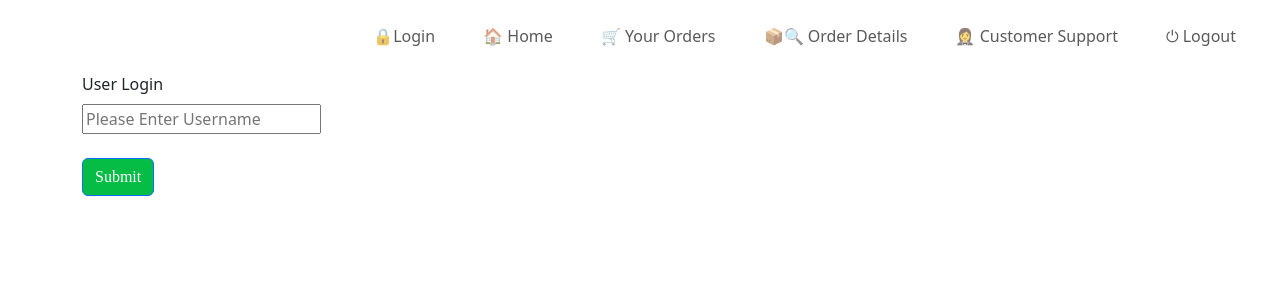
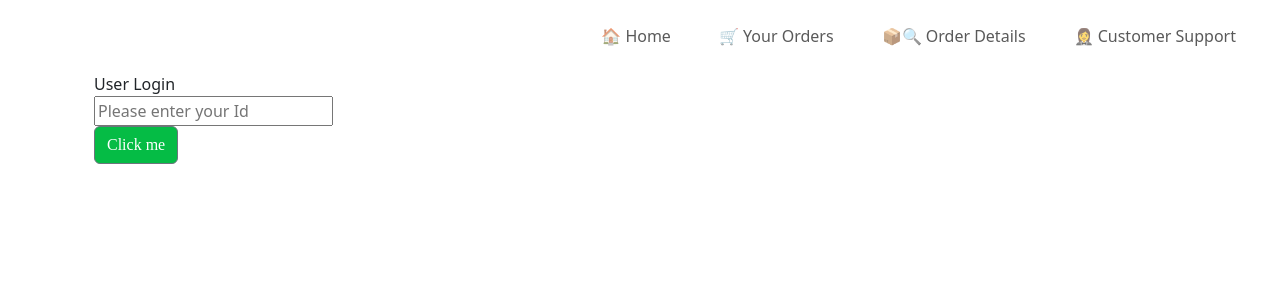
Before and after one commit to bandikedivya/Angular_Routing, an Angular app: page /login in a window 1280 px wide. Shown: the top 300 px of the page. Built offline with nearby package versions, Linux system fonts and the light colour scheme.

Commit message:
localstorage, deactivate and page not found code added on 23rd aug

```diff
--- a/src/app/app.component.html
+++ b/src/app/app.component.html
@@ -2,14 +2,18 @@
   <nav class="navbar navbar-light">
     <div class="container-fluid">
       <ul class="navbar-nav d-flex flex-row">
+        <!-- <li class="nav-item p-2"> -->
+          <!-- Default Login Page[we mention nothing in the quotes] -->
+          <!-- <a routerLink="" class="nav-link btn btn-primary me-3 p-2">🔒Login</a>
+        </li> -->
         <li class="nav-item p-2">
           <!-- Default Login Page[we mention nothing in the quotes] -->
-          <a routerLink="" class="nav-link btn btn-primary me-3 p-2">🔒Login</a>
-        </li>
-        <li class="nav-item p-2">
-          <a routerLink="home" class="nav-link btn btn-primary me-3 p-2"
+          <a routerLink="" class="nav-link btn btn-primary me-3 p-2"
             >🏠 Home</a
           >
+          <!-- <a routerLink="home" class="nav-link btn btn-primary me-3 p-2"
+            >🏠 Home</a
+          > -->
         </li>
         <li class="nav-item p-2">
           <a
@@ -32,11 +36,11 @@
             >🤵‍♀️️ Customer Support</a
           >
         </li>
-        <li class="nav-item p-2">
+        <!-- <li class="nav-item p-2">
           <a routerLink="logout" class="nav-link btn btn-primary me-3 p-2"
             >⏻ Logout</a
           >
-        </li>
+        </li> -->
       </ul>
     </div>
   </nav>
--- a/src/app/app.module.ts
+++ b/src/app/app.module.ts
@@ -3,26 +3,29 @@ import { BrowserModule } from '@angular/platform-browser';
 
 import { AppComponent } from './app.component';
 
-import { LogoutComponent } from './logout/logout.component';
+// import { LogoutComponent } from './logout/logout.component';
 import { HomeComponent } from './home/home.component';
 import { OrderHistoryComponent } from './order-history/order-history.component';
 import { CustomerSupportComponent } from './customer-support/customer-support.component';
 import { RouterModule, Routes } from '@angular/router';
-import { LoginComponent } from './login/login.component';
 import { OrderDetailsComponent } from './order-details/order-details.component';
 import { canActivateGuardGuard } from './can-activate-guard.guard';
+import { LoginComponent } from './login/login.component';
+import { deactivateGuard } from './deactivate.guard';
+import { NotfoundComponent } from './notfound/notfound.component';
 
 // Step - 1 : Should add the RouterModule under imports.
 // Step - 2 : Declaring variable with Routes[path].
 // Step - 3 : Adding RouterModule.forRoot(routes) [forRoot] is a predefined method for RouteModule.
 const routes: Routes = [
+  //Default Login Page[we mention nothing in the quotes]
   {
-    //Default Login Page[we mention nothing in the quotes]
     path: 'login',
     component: LoginComponent,
   },
   {
-    path: 'home',
+    path: '',
+    //path: 'home',
     component: HomeComponent,
   },
   {
@@ -36,7 +39,8 @@ const routes: Routes = [
   {
     path: 'order-details/:OrderId',
     component: OrderDetailsComponent,
-    canActivate:[canActivateGuardGuard]  // should install the guard using command: ng g g canActivateGuard
+    canActivate:[canActivateGuardGuard],  // should install the guard using command: ng g g canActivateGuard
+    canDeactivate: [deactivateGuard]   // should install the guard using command: ng g g Deactivate
   },
   {
     path: 'order-details/:OrderId/order-history',
@@ -50,9 +54,13 @@ const routes: Routes = [
     path: 'customer-support',
     component: CustomerSupportComponent
   },
+  // {
+  //   path: 'logout',
+  //   component: LogoutComponent
+  // },
   {
-    path: 'logout',
-    component: LogoutComponent
+    path: '**',
+    component: NotfoundComponent,
   }
 
 
@@ -60,12 +68,14 @@ const routes: Routes = [
 @NgModule({
   declarations: [
     AppComponent,
-    LogoutComponent,
+    // LogoutComponent,
     HomeComponent,
     OrderHistoryComponent,
     CustomerSupportComponent,
+    //LoginComponent,
+    OrderDetailsComponent,
     LoginComponent,
-    OrderDetailsComponent
+    NotfoundComponent
   ],
   imports: [
     BrowserModule,
--- a/src/app/can-activate-guard.guard.ts
+++ b/src/app/can-activate-guard.guard.ts
@@ -1,23 +1,17 @@
 import { CanActivateFn, Router } from '@angular/router';
 import { inject } from '@angular/core';
 export const canActivateGuardGuard: CanActivateFn = (route, state) => {
-
-//setting up router
-let router = inject(Router);  //method to inject router. Instead of using constructor for routing, we used inject to inject router here.
-
   //let name = "Customer";
+  //setting up router
+  let router = inject(Router); //method to inject router. Instead of using constructor for routing, we used inject to inject router here.
 
 
-  localStorage.setItem("firstName", "Customer");
-
-  let name = localStorage.getItem("firstName");
-  if(name=="Customer")
-    {
-      return true;
-    }
-    else{
-      // To navigate to login screen
-      router.navigate(['/login']);
-      return false;
-    }
+  let name = localStorage.getItem('firstName');
+  if (name == 'Customer') {
+    return true;
+  } else {
+    // To navigate to login screen
+    router.navigate(['/login']);
+    return false;
+  }
 };
--- /dev/null
+++ b/src/app/deactivate.guard.ts
@@ -0,0 +1,21 @@
+import { CanDeactivateFn } from '@angular/router';
+
+//To create this file, should use ng g g Deactivate, then unselect( this * ) using spacebar and shift + down arrow and spacebar(then this * will come on deactive option) then enter.
+// This will create deactivate guard.
+export const deactivateGuard: CanDeactivateFn<unknown> = (
+  component,
+  currentRoute,
+  currentState,
+  nextState
+) => {
+  //return true;
+
+  var isStatus = window.confirm('Do you want to Navigate??');
+  if (isStatus) {
+    console.log('OK');
+    return true;
+  } else {
+    console.log('!!!');
+    return false;
+  }
+};
--- a/src/app/login/login.component.html
+++ b/src/app/login/login.component.html
@@ -1,31 +1,9 @@
-<!-- <div class="container mt-5" style="max-width: 400px;">
-    <h1 class=" text-center mb-4">Login</h1>
 
-    <form>
-        <div class="md-3">
-            <label for="username" class="form-label">Username</label>
-            <input type="text" id="username" class="form-control" placeholder="Enter your username" />
-        </div>
 
-        <div class="mb-3">
-            <label for="password" class="form-label">Password</label>
-            <input type="password" id="password" class="form-control" placeholder="Enter your password" />
-        </div>
-
-        <div class="d-grid">
-            <button class="btn btn-primary" (click)="btnlogin()" onclick="location.href='home'">Log in</button>
-        </div>
-
-        <a href="/forgot-password" class="forgot-link">Forgot Password?</a>
-    </form>
-</div> -->
-<!-- <button class = "btn btn-primary" (click)="btnlogout()" onclick="location.href='home'">Home</button> -->
-
-<div>
-  <label class="form-label">User Login</label>
-  <br />
-  <input type="text" placeholder="Please Enter Username" #LoginTextBox />
-  <br />
-  <br />
-  <button class = "btn btn-primary" (click)="evnNavigate()">Submit</button>
+<div class="container">
+<label>User Login</label>
+<br>
+<input type="text" placeholder="Please enter your Id" #loginTextBox />
+<br>
+<button (click)="evtLogin()" class="btn btn-secondary">Click me</button>
 </div>
--- a/src/app/login/login.component.ts
+++ b/src/app/login/login.component.ts
@@ -1,4 +1,5 @@
-import { Component, ElementRef, ViewChild } from '@angular/core';
+import { Component, ElementRef, ViewChild  } from '@angular/core';
+import { Router } from '@angular/router';
 
 @Component({
   selector: 'app-login',
@@ -6,31 +7,32 @@ import { Component, ElementRef, ViewChild } from '@angular/core';
   styleUrls: ['./login.component.css']
 })
 export class LoginComponent {
+constructor(private router:Router){
 
-// btnlogin()
-// {
-//   alert('🎉Login Successful');
-// }
-@ViewChild('loginTextBox') loginText:ElementRef<any>;
-//shows error for loginText, so, should add "strictPropertyInitialization": false in tsconfig.json file
+  }
 
-  evnNavigate()
-  {
+  @ViewChild('loginTextBox')  loginText:ElementRef<any>;
+
+
+  evtLogin(){
+
      let name = this.loginText.nativeElement.value;
 
+     let firstName =  localStorage.getItem("firstName");
 
-    //check whether firstname is avaliable or not
-    let firstname = localStorage.getItem("firstname")
-
-    if(firstname == name){
-      console.log("You have permission");
-    }
-    else{
-      console.log("Access Denied! Please Contact Admin Once");
+     if(firstName  == name){
+        console.log("Access Granted!");
+        this.router.navigate(['../order-history']);
      }
 
+     else{
+      console.log("Access Denied! Please contact your Admin");
+       localStorage.setItem('firstName', 'Customer');
+      //localStorage.setItem("firstName","Madan");
      }
 
 
 
   }
+
+}
--- a/src/app/logout/logout.component.css
+++ /dev/null
@@ -1,20 +0,0 @@
-h1,
-h3,
-p,
-a {
-    text-align: center;
-}
-
-button {
-    display: block;
-    margin: 0 auto;
-    background-color: rgb(5, 188, 69);
-    font-family: 'Times New Roman', Times, serif;
-
-
-}
-
-
-button:hover {
-    background-color: lightgreen;
-}
--- a/src/app/logout/logout.component.html
+++ /dev/null
@@ -1,9 +0,0 @@
-<button class = "btn btn-primary"  class="form-label" (click)="btnlogout()" onclick="location.href=''">Log Out</button> <!--Default Login Page[we mention nothing in the quotes]-->
-<!-- <button class = "btn btn-primary" (click)="btnlogout()" onclick="location.href='login'">Log Out</button> -->
-<h1>Logout Successful!</h1>
-
-<h3>You have been successfully logged out.</h3>
-<p>Please redirect to home page By Clicking the Home Button <a routerLink='/home'>Home</a></p>
-
-
-<!-- <button class = "btn btn-primary" <a>routerLink='home'</a>Home</button> -->
--- a/src/app/logout/logout.component.ts
+++ /dev/null
@@ -1,14 +0,0 @@
-import { Component } from '@angular/core';
-
-@Component({
-  selector: 'app-logout',
-  templateUrl: './logout.component.html',
-  styleUrls: ['./logout.component.css']
-})
-export class LogoutComponent {
-
-  btnlogout()
-  {
-    alert(" ⏻ Logout Successful");
-  }
-}
--- /dev/null
+++ b/src/app/notfound/notfound.component.html
@@ -0,0 +1,3 @@
+<h1>Page Not Found</h1>
+
+<a routerLink="">Go To Home Page</a>
```
Also changed, not shown: src/app/notfound/notfound.component.ts (added, +10 -0 lines), src/app/notfound/notfound.component.css (added), 2 other files (tests, documents, lock files or other folders). Lines whose indentation alone changed are shown as unchanged.
